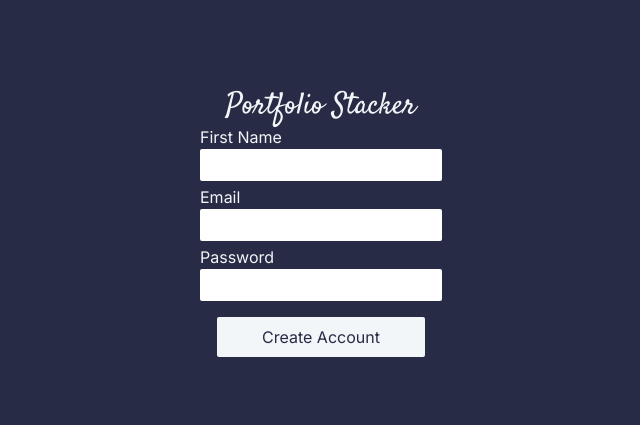
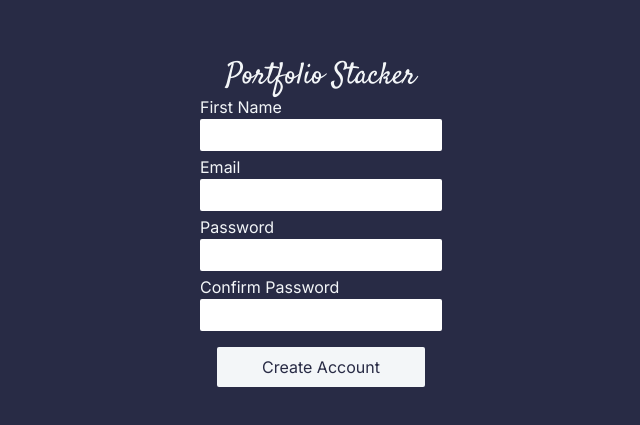
Before and after one commit to Ivcota/react-graphql-portfolio-app, a Next.js app in the folder web/: page /auth/login in a window 1280 px wide. Shown: the part 177-602 px from the top of the page, without its empty margins (319-959 px from the left). Built offline with nearby package versions, Linux system fonts and the light colour scheme; what urql would draw is missing.

Commit message:
YUP validation and formik synced

```diff
--- /dev/null
+++ b/web/components/FieldError.tsx
@@ -0,0 +1,9 @@
+import React, { FC } from "react";
+
+const FieldError: FC = ({ children }) => {
+  return (
+    <div className="self-start px-1 font-light text-red-300">{children}</div>
+  );
+};
+
+export default FieldError;
--- a/web/components/FormikField.tsx
+++ b/web/components/FormikField.tsx
@@ -14,7 +14,7 @@ const FormikField: FC<Props> = ({ type, name, required, children }) => {
       <Field
         type={type}
         name={name}
-        className="p-1 transition-all duration-300 rounded-sm outline-none focus:ring dark:ring-steel-500 text-steel-900"
+        className="min-w-full p-1 transition-all duration-300 rounded-sm outline-none focus:ring dark:ring-steel-500 text-steel-900"
         autoComplete="off"
         required={required}
       />
--- a/web/pages/auth/login.tsx
+++ b/web/pages/auth/login.tsx
@@ -3,6 +3,7 @@ import Logo from "../../components/Logo";
 import { Field, Form, Formik } from "formik";
 import FormikField from "../../components/FormikField";
 import * as Yup from "yup";
+import FieldError from "../../components/FieldError";
 
 const LoginPage = () => {
   return (
@@ -10,26 +11,53 @@ const LoginPage = () => {
       <Logo />
       <Formik
         initialValues={{
+          firstName: "",
           email: "",
           password: "",
-          firstName: "",
+          confirmPassword: "",
         }}
         onSubmit={(values) => {
-          alert(values.email);
+          alert(JSON.stringify(values));
         }}
+        validationSchema={Yup.object({
+          email: Yup.string().max(100).required("Email is required"),
+          password: Yup.string()
+            .required("Password is required")
+            .min(8, "Password should be at least 8 characters long"),
+          confirmPassword: Yup.string().equals(
+            [Yup.ref("password")],
+            "Password must match"
+          ),
+          firstName: Yup.string().required("First name is required"),
+        })}
       >
-        {({ handleChange, handleSubmit, values, errors }) => (
+        {({ handleChange, handleSubmit, values, errors, touched }) => (
           <Form>
-            <div className="flex flex-col items-center gap-1">
-              <FormikField name="firstName" type="text" required={true}>
+            <div className="flex flex-col items-center gap-1 w-60 ">
+              <FormikField name="firstName" type="text">
                 First Name
               </FormikField>
-              <FormikField name="email" type="email" required={true}>
+              {touched.firstName && errors.firstName ? (
+                <FieldError>{errors.firstName}</FieldError>
+              ) : null}
+              <FormikField name="email" type="email">
                 Email
               </FormikField>
-              <FormikField name="password" type="password" required={true}>
+              {touched.email && errors.email ? (
+                <FieldError>{errors.email}</FieldError>
+              ) : null}
+              <FormikField name="password" type="password">
                 Password
               </FormikField>
+              {touched.password && errors.password ? (
+                <FieldError>{errors.password}</FieldError>
+              ) : null}
+              <FormikField name="confirmPassword" type="password">
+                Confirm Password
+              </FormikField>
+              {touched.confirmPassword && errors.confirmPassword ? (
+                <FieldError>{errors.confirmPassword}</FieldError>
+              ) : null}
               <button className="mt-3 btn-primary">Create Account</button>
             </div>
           </Form>
```
